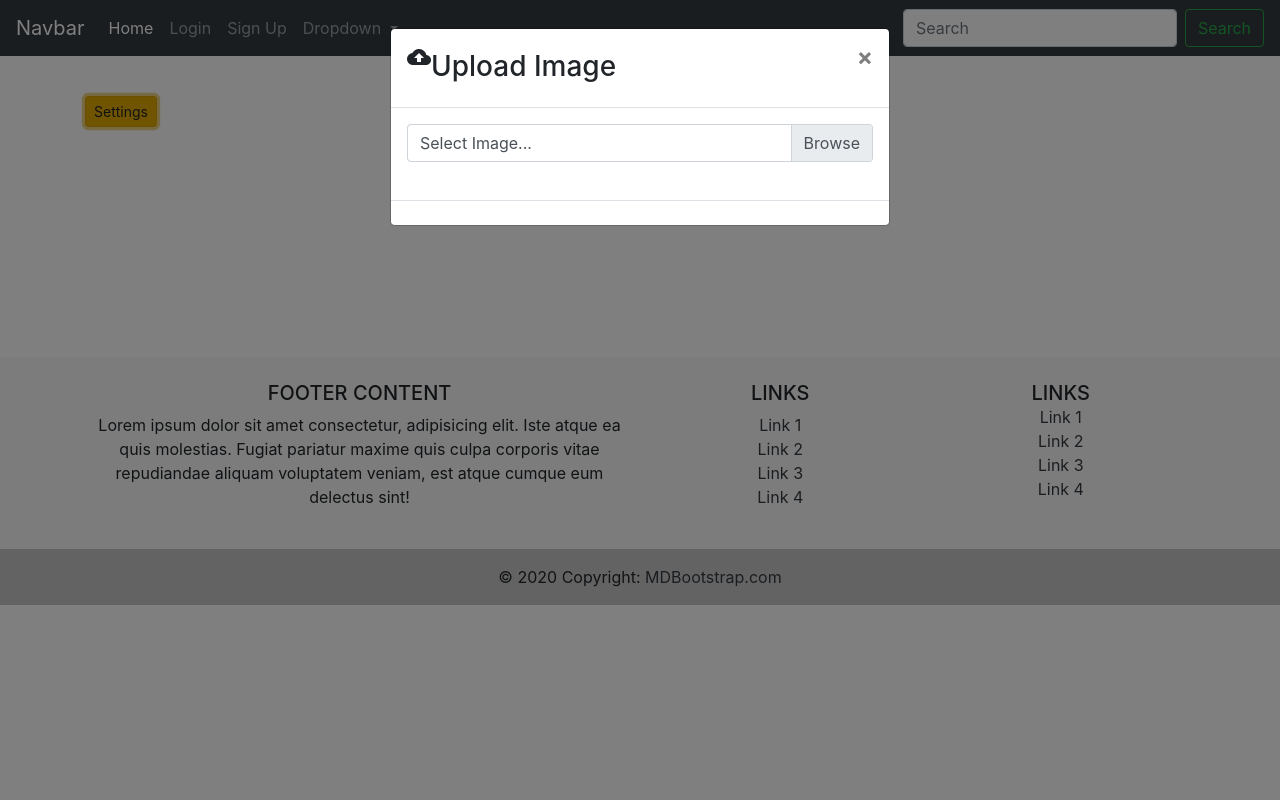
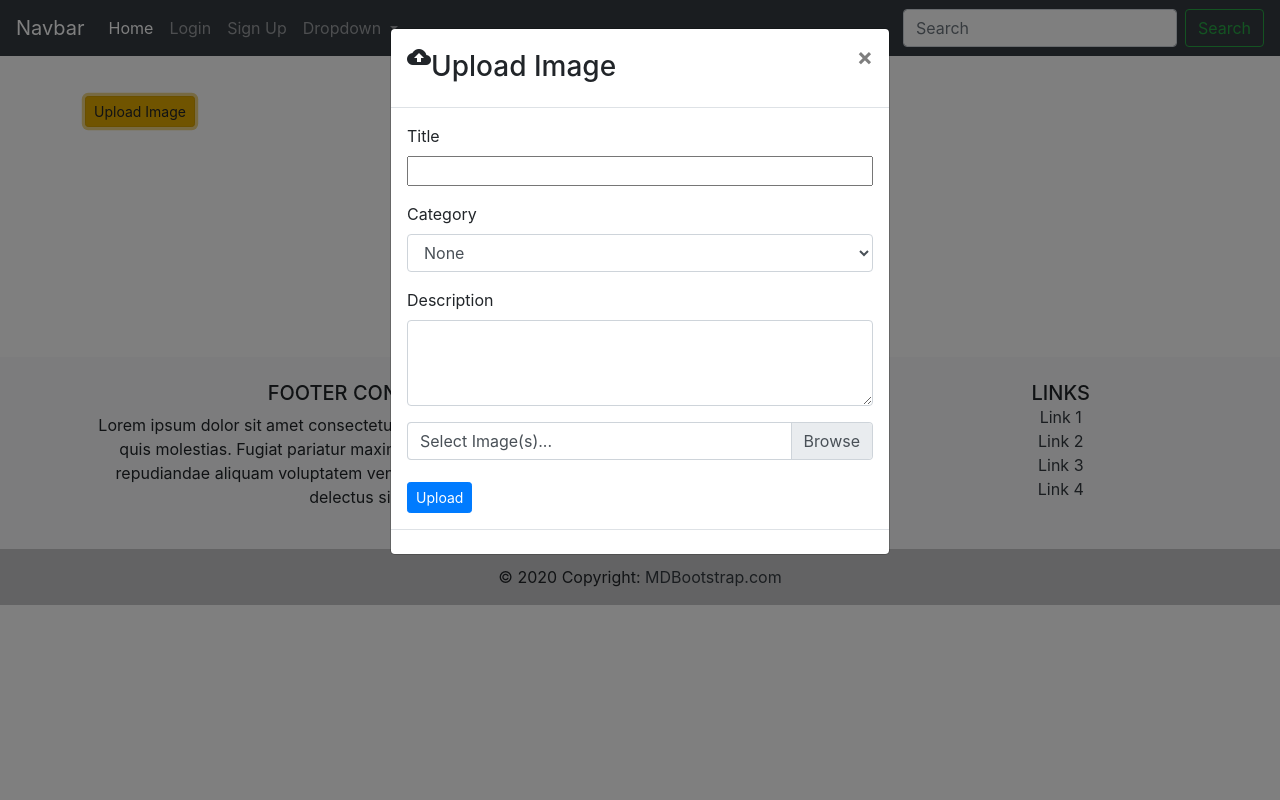
Before and after one commit to izudada/shopifiy_image_repo_challenge, a Flask app: page / in a window 1280 px wide, after a click on "Upload Image". Run offline with Flask 2, Linux system fonts and the light colour scheme; some libraries are stand-ins or nearby versions.

Commit message:
Setting up image upload for multiple files

```diff
--- a/app.py
+++ b/app.py
@@ -16,18 +16,34 @@ app.config['MYSQL_PASSWORD'] = ''
 app.config['MYSQL_DB'] = 'image_repo'
 app.config['MYSQL_CURSORCLASS'] = 'DictCursor'
 
-# app.config['IMAGE_UPLOADS'] = '/home/tony-medici/Projects/POS/static/images/logo'
-# app.config['ALLOWED_IMAGE_EXTENSION'] = ['PNG', 'JPG', 'JPEG', 'GIF']
-# app.config['MAX_CONTENT_LENGTH'] = 1 * 1024 * 1024
+app.config['IMAGE_UPLOADS'] = '/home/tony-medici/Projects/shopify_backend_challenge/static/images/uploads'
+app.config['ALLOWED_IMAGE_EXTENSION'] = ['PNG', 'JPG', 'JPEG', 'GIF', 'SVG']
+app.config['MAX_CONTENT_LENGTH'] = 1 * 1024 * 1024
 
 
 # init MYSQL
 mysql = MySQL(app)
 
 
+# Function to check the validity of image being uoloaded
+def allowed_imaged(filename):
+    ext = filename.rsplit(".", 1)[1]
+
+    if not "." in filename:
+        return False
+    elif ext.upper() in app.config['ALLOWED_IMAGE_EXTENSION']:
+        return True
+    else:
+        return False
+
+
 @app.route('/')
 def index():
-    return render_template('index.html')
+    user_id = 0
+    if 'logged_in' in session:
+        user_id = session['id']
+
+    return render_template('index.html', user_id=user_id)
 
 
 @app.route('/signup', methods=['GET', 'POST'])
@@ -72,7 +88,7 @@ def is_logged_in(f):
                         return f(*args, **kwargs)
                 else:
                         flash('Unauthorized, Please login', 'danger')
-                        return redirect(url_for('login'))
+                        return redirect(url_for('index'))
         return wrap
 
 
@@ -123,10 +139,61 @@ def logout():
         return redirect(url_for('index'))
 
 
-@app.route('/user/<int:user_id>/<int:image_id>/upload_image')
+#   Image upload route
+@app.route('/user/<int:user_id>/upload_image', methods=['GET','POST'])
 @is_logged_in
-def imageUpload(user_id, image_id):
-    pass
+def imageUpload(user_id):
+    if request.method == 'POST':    #   When request to this route is a POST request
+
+        #   Getting form variables
+        user_id = session['id']
+        title = request.form['title']
+        category = request.form['category']
+        description = request.form['description']
+
+        #   Check if image(s) in form
+        if request.files:
+            #   Getting Image variables
+            images = request.files.getlist('images')
+
+            #   Open database connection
+            cur = mysql.connection.cursor()
+
+            #   Loop image list to get each filename, send to database and save to folder
+            for image in images:
+
+                #   Get image filenames from images list  and ensure it is secure with secure_filename
+                filename = secure_filename(image.filename)
+
+                #   Check if filename is empty
+                if filename == "":
+                    flash("Filename is not supported ")
+                    return redirect(url_for('index'))
+                elif not allowed_imaged(filename):  #   Calling allowed_image function
+                    flash("Image extension is not allowed")
+                    return redirect(url_for('index'))
+
+                #   Send each filename and form data to database as separate rows thus why in a loop
+                cur.execute("INSERT images (user_id, filename, 	title, 	category, description, create_time, create_date) VALUES(%s, %s, %s, %s, %s, Now(), Now())", (user_id , filename, title, category, description))
+
+                #   Save all images to folder
+                image.save(os.path.join(app.config['IMAGE_UPLOADS'], filename))
+
+            # Commit To Database
+            mysql.connection.commit()
+
+            # CLose Connection
+            cur.close()
+
+        else:
+            flash("Image upload unssuccessful", "danger")
+            return redirect(url_for('index'))
+
+        #   Success feedback to user after successful upload
+        flash("Image upload successful", "success")
+        return redirect(url_for('index'))
+
+    return render_template('index.html')
 
 
 @app.route('/user/<int:user_id>/<int:image_id>/edit_image')
--- a/templates/index.html
+++ b/templates/index.html
@@ -3,7 +3,7 @@
 {% block body %}
     <div class="row">
         <div class="col">
-            <a href="" id="supplier" class="btn btn-warning btn-sm" data-toggle="modal" data-target="#admin"> Settings </a>
+            <a href="" id="supplier" class="btn btn-warning btn-sm" data-toggle="modal" data-target="#admin"> Upload Image </a>
 
             <!-- The Modal -->
             <div class="modal" id="admin" >
@@ -21,13 +21,31 @@
 
                         <!-- Modal body -->
                         <div class="modal-body">
-                            <form action="/change_password" method="post" enctype="multipart/form-data">
+                            <form action="/user/{{user_id}}/upload_image" method="post" enctype="multipart/form-data">
+                                <div class="form-group">
+                                    <label for="title">Title</label>
+                                    <input type="text" class="form-control-file" name="title" id="title">
+                                </div>
+                                <div class="form-group">
+                                    <label for="category">Category</label>
+                                    <select class="form-control" name="category" id="category">
+                                      <option>None</option>
+                                      <option>Illustration</option>
+                                      <option>Photo</option>
+                                      <option>Vector</option>
+                                    </select>
+                                </div>
+                                <div class="form-group">
+                                    <label for="description">Description</label>
+                                    <textarea class="form-control" name="description" id="description" rows="3"></textarea>
+                                </div>
                                 <div class="form-group">
                                     <div class="custom-file">
-                                        <input type="file" class="custom-file-label" name="image" id="image">
-                                        <label class="custom-file-label" for="image"> Select Image...</label>
+                                        <input type="file" class="custom-file-label" name="images" id="images" multiple="true" autocomplete="off" required>
+                                        <label class="custom-file-label" for="images"> Select Image(s)...</label>
                                     </div>
                                 </div>
+                                <button class="btn btn-primary btn-sm"> Upload </button>
                             </form>
                         </div>
 
--- a/templates/layout.html
+++ b/templates/layout.html
@@ -21,7 +21,7 @@
         <div class="collapse navbar-collapse" id="navbarSupportedContent">
             <ul class="navbar-nav mr-auto">
             <li class="nav-item active">
-                <a class="nav-link" href="#">Home <span class="sr-only">(current)</span></a>
+                <a class="nav-link" href="{{url_for('index')}}">Home <span class="sr-only">(current)</span></a>
             </li>
             {% if 'logged_in' in session %}
                 <li class="nav-item">
```
